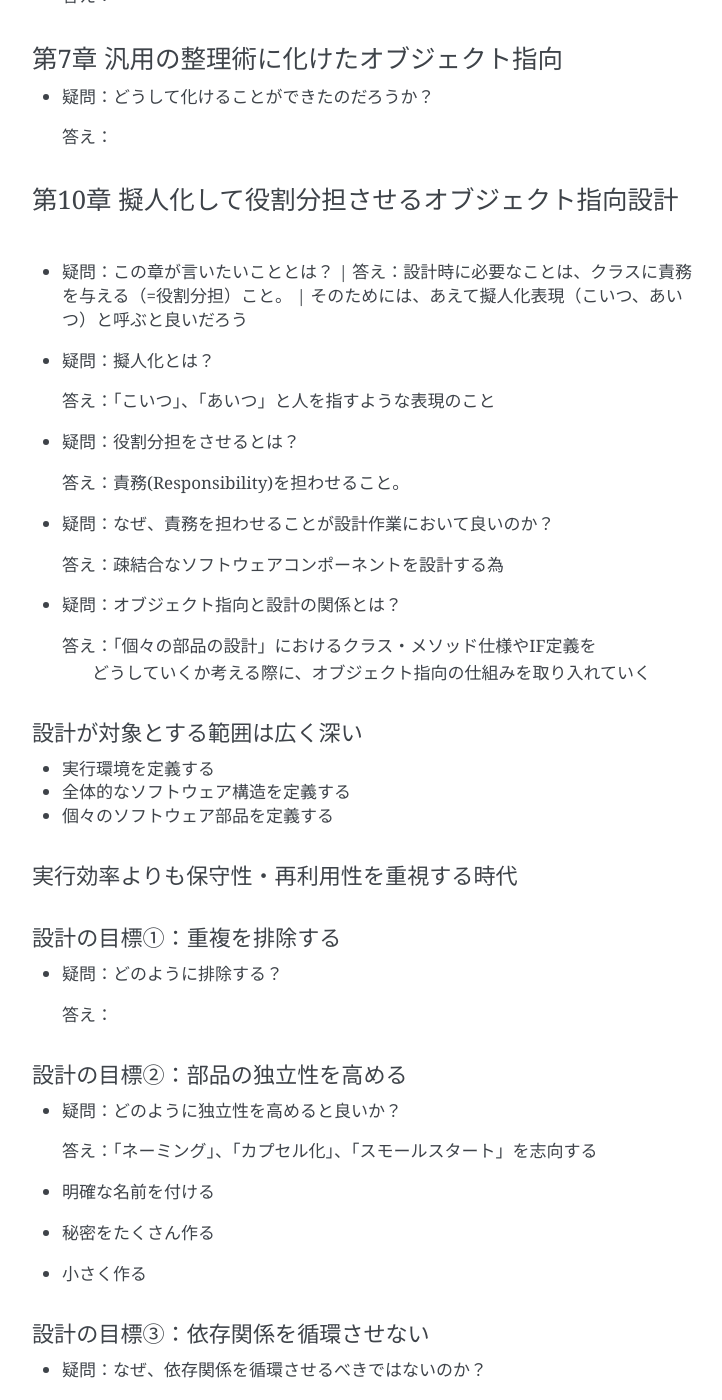
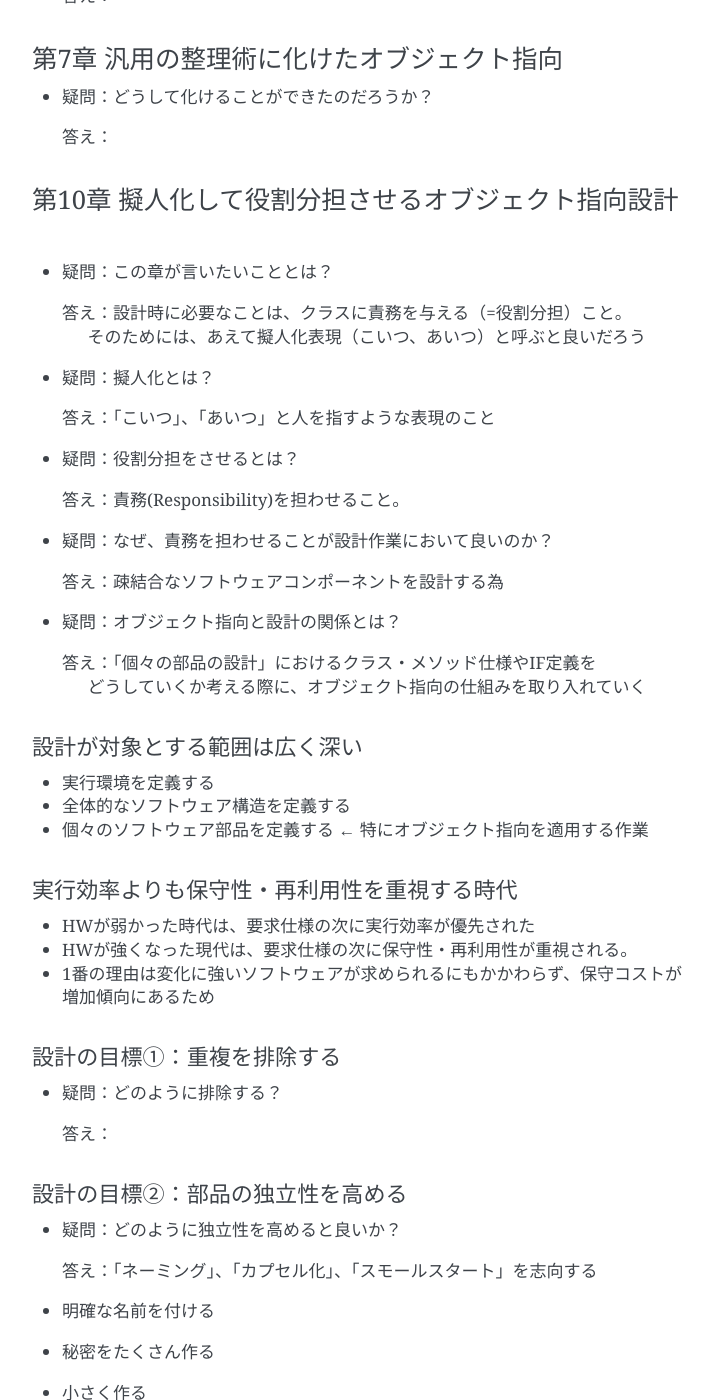
Before and after one commit to yuyuyu0706/sphinx, a Sphinx documentation site: the page built from sphinx/source/work/page06_object.rst, in a window 1280 px wide and 1400 px high, scrolled down 1138 px. Shown: the whole window, without its empty margins (388-1110 px from the left). Built offline with Sphinx 7.4.7, drawn with Linux system fonts in a browser that asks for light colours; pages that are not in the unit, such as notebooks, are missing from menus.

Commit message:
auto commit

```diff
--- a/sphinx/source/work/page06_object.rst
+++ b/sphinx/source/work/page06_object.rst
@@ -54,6 +54,7 @@
 第10章 擬人化して役割分担させるオブジェクト指向設計
 ****************************************************
 * 疑問：この章が言いたいこととは？
+
   | 答え：設計時に必要なことは、クラスに責務を与える（=役割分担）こと。
   |     そのためには、あえて擬人化表現（こいつ、あいつ）と呼ぶと良いだろう
 
@@ -63,26 +64,29 @@
 
 * 疑問：役割分担をさせるとは？
 
-  答え：責務(Responsibility)を担わせること。
+  | 答え：責務(Responsibility)を担わせること。
 
 * 疑問：なぜ、責務を担わせることが設計作業において良いのか？
 
-  答え：疎結合なソフトウェアコンポーネントを設計する為
+  | 答え：疎結合なソフトウェアコンポーネントを設計する為
 
 * 疑問：オブジェクト指向と設計の関係とは？
 
-  答え：「個々の部品の設計」におけるクラス・メソッド仕様やIF定義を
-      どうしていくか考える際に、オブジェクト指向の仕組みを取り入れていく
+  | 答え：「個々の部品の設計」におけるクラス・メソッド仕様やIF定義を
+  |     どうしていくか考える際に、オブジェクト指向の仕組みを取り入れていく
 
 
 設計が対象とする範囲は広く深い
 --------------------------------------------
 * 実行環境を定義する
 * 全体的なソフトウェア構造を定義する
-* 個々のソフトウェア部品を定義する
+* 個々のソフトウェア部品を定義する          ← 特にオブジェクト指向を適用する作業
 
 実行効率よりも保守性・再利用性を重視する時代
 --------------------------------------------
+* HWが弱かった時代は、要求仕様の次に実行効率が優先された
+* HWが強くなった現代は、要求仕様の次に保守性・再利用性が重視される。
+* 1番の理由は変化に強いソフトウェアが求められるにもかかわらず、保守コストが増加傾向にあるため
 
 設計の目標①：重複を排除する
 --------------------------------------------
```
